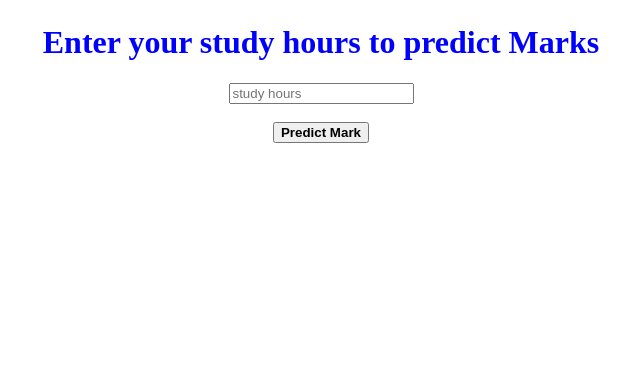
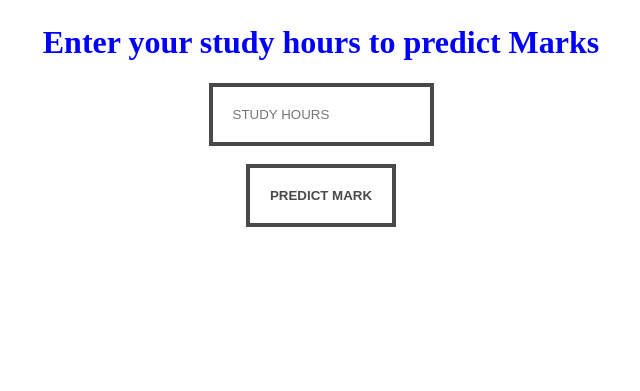
Before and after one commit to Teknath-jha/student-mark-predictor, a Flask app: page / in a window 1280 px wide. Shown: the part 409-800 px from the top of the page, without its empty margins (319-959 px from the left). Run offline with Flask 2, Linux system fonts and the light colour scheme; parts of the project's set-up code (start-up, migrations or seed data) failed here and were passed over.

Commit message:
UI changed

```diff
--- a/smp_data_from_app.csv
+++ b/smp_data_from_app.csv
@@ -1,4 +1,2 @@
 ,Study Hours,Predicate Output
 0,4,66.19
-1,4,66.19
-2,4,66.19
--- a/templates/index.html
+++ b/templates/index.html
@@ -23,6 +23,7 @@
             border-color: #f6b93b !important;
             transition: all 0.4s ease 0s;
         }
+
     </style>
 </head>
 <body>
@@ -35,12 +36,12 @@
         <center>
             <form action="{{ url_for('predict')}}" method="POST">
                 <h1> Enter your study hours to predict Marks</h1>
-                <input align="center" type="number" name="study_hours" placeholder="study hours" required="required" width="48" height="48">
+                <input class="button_css" align="center" type="number" name="study_hours" placeholder="study hours" required="required" width="48" height="48">
                 <br><br>
 
                 <div class="button_cont" algn="center">
 
-                    <button type="submit" class="button"><strong>Predict Mark</strong></button>
+                    <button type="submit" class="button_css"><strong>Predict Mark</strong></button>
                 </div>
 
             </form>
```
